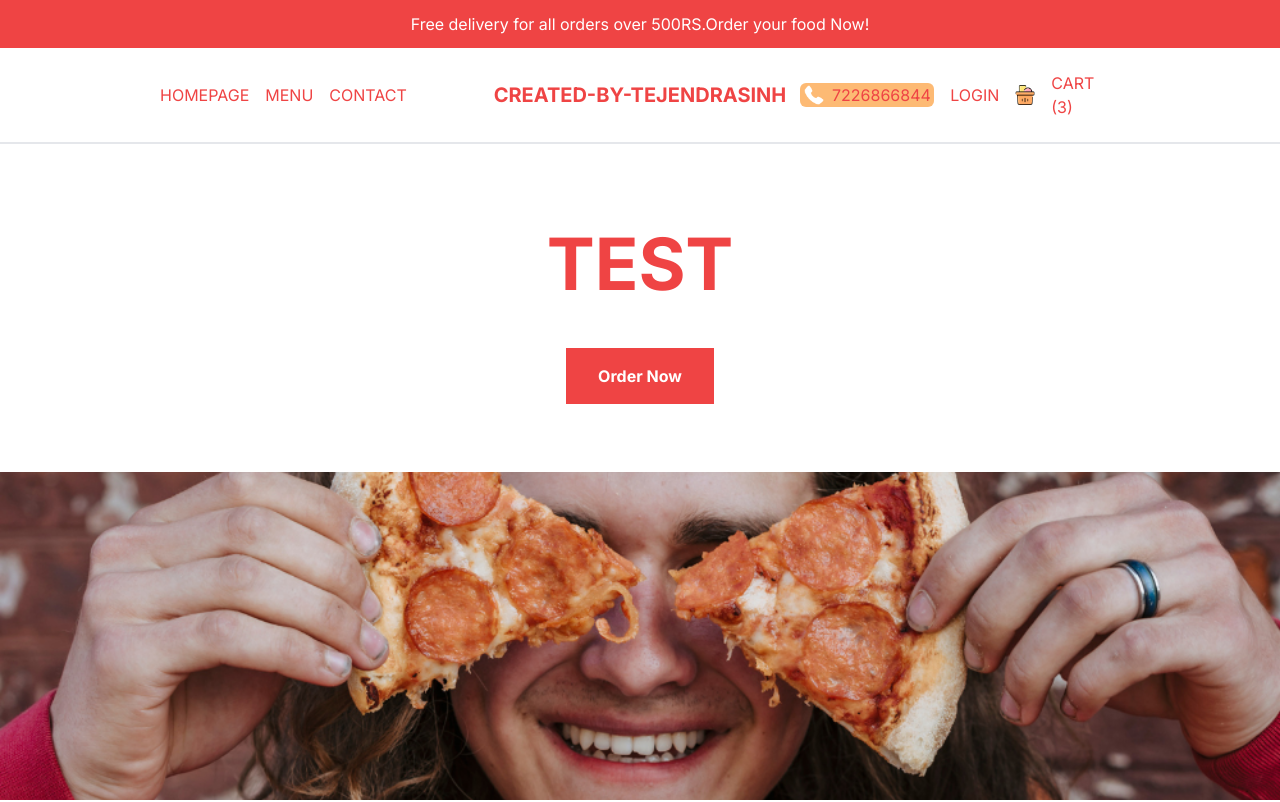
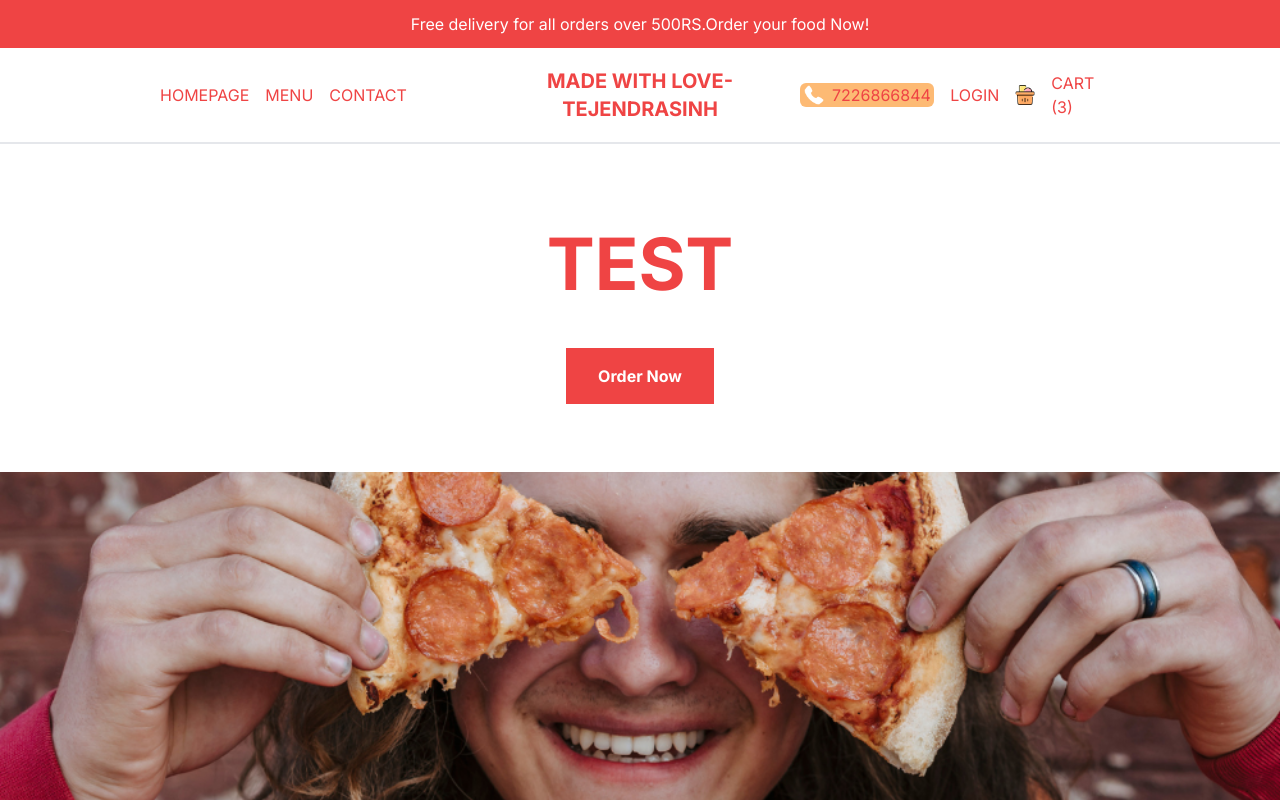
Before and after one commit to Tejendrasinh6844/nextfoodapp-1, a Next.js app: page / in a window 1280 px wide. Shown: the top 802 px of the page. Built offline with nearby package versions, Linux system fonts and the light colour scheme.

Commit message:
feb2024 comment lalbha

```diff
--- a/src/components/Navbar.tsx
+++ b/src/components/Navbar.tsx
@@ -18,7 +18,7 @@ const Navbar = () => {
       <div className='text-xl md:font-bold flex-1 md:text-center'>
         <Link href="/">
           {/* Massimo */}
-          Created-by-Tejendrasinh
+          Made With Love-Tejendrasinh
         </Link>
       </div>
       {/* mobile-menu */}
```
